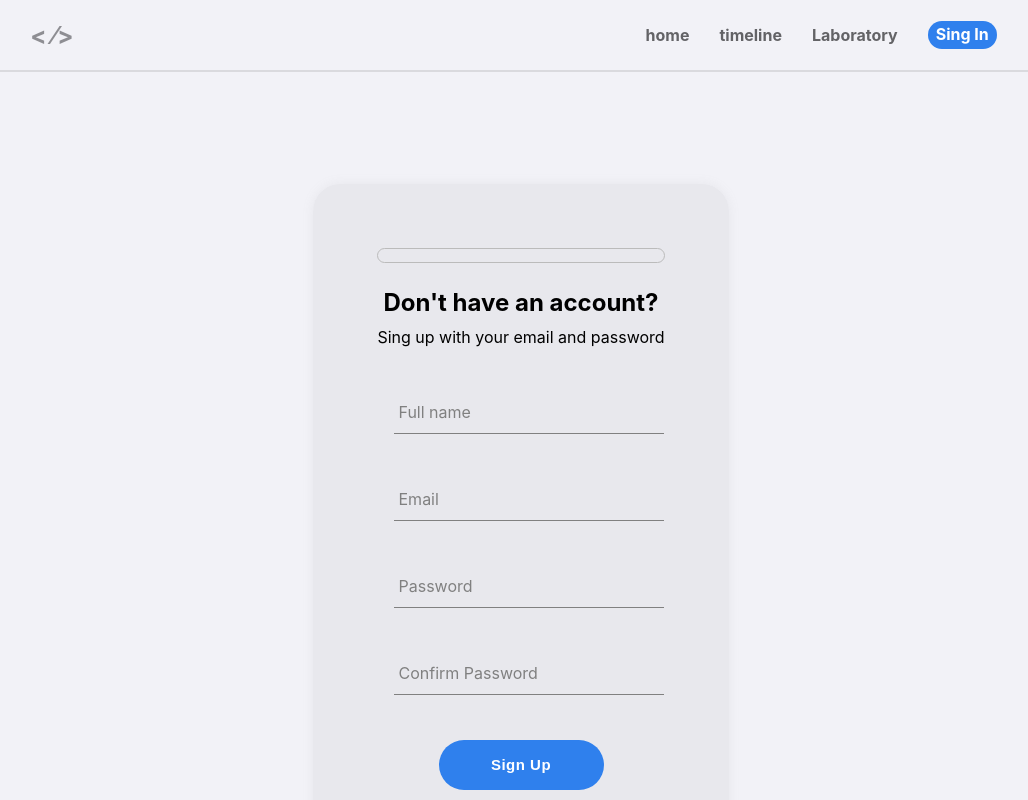
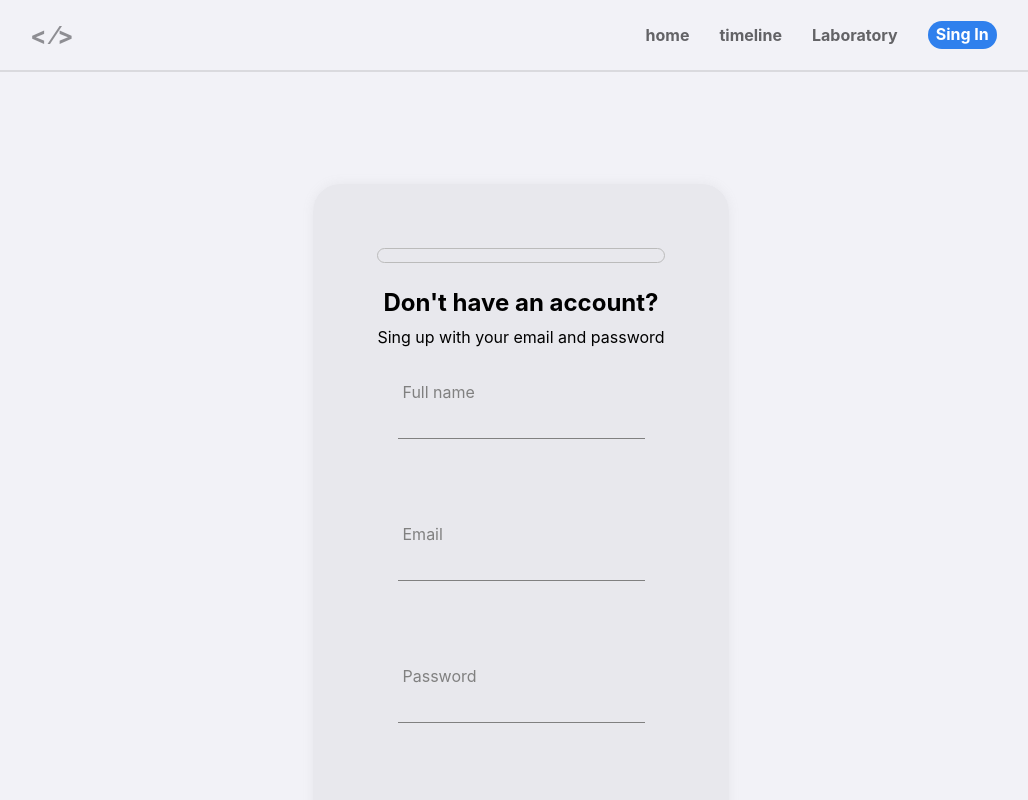
Before and after one commit to michalPortes/portfolio, a React (Create React App) app: page /#/Create in a window 1280 px wide. Shown: the top 800 px of the page, without its empty margins (119-1147 px from the left). Built offline with nearby package versions, Linux system fonts and the light colour scheme; no server answers.

Commit message:
ajustando layout da criacao do usuario

```diff
--- a/src/components/form-input/form-input.styles.jsx
+++ b/src/components/form-input/form-input.styles.jsx
@@ -29,7 +29,6 @@ export const FormInputContainer = styled.input`
   color: ${SubColor};
   font-size: 18px;
   padding: 10px 10px 10px 5px;
-  width: 100%;
   border: none;
   border-radius: 0;
   border-bottom: 1px solid ${SubColor};
@@ -46,7 +45,7 @@ export const FormInputContainer = styled.input`
 
 export const Group = styled.div`
   position: relative;
-  margin: 45px 0;
+  margin: 25px 0px;
 
   input[type='password'] {
     letter-spacing: 0.3em;
--- a/src/components/sing-up/sing-up.component.jsx
+++ b/src/components/sing-up/sing-up.component.jsx
@@ -5,7 +5,7 @@ import Button, { BUTTON_TYPES_CLASSES } from '../button/button.component'
 
 import { createAuthUserWithEmailAndPassword, createUserDocumentFromAuth } from '../../utils/firebase/firebase.utils'
 
-import { SingUpContainer, Conteiner, SingUpHs, ConteinerBar, ProgressBar } from './sing-up.styled'
+import { SingUpContainer, Conteiner, SingUpHs, ConteinerBar, ProgressBar, ConteinerForm } from './sing-up.styled'
 
 
 
@@ -101,7 +101,7 @@ const SingUp = () => {
         </ConteinerBar>
         <SingUpHs>Don't have an account?</SingUpHs>
         <span>Sing up with your email and password</span>
-        <form onSubmit={handleSubmit}>
+        <ConteinerForm onSubmit={handleSubmit}>
           <FormInput
             label='Full name'
             type='text'
@@ -139,7 +139,7 @@ const SingUp = () => {
           />
 
           <Button buttonType={BUTTON_TYPES_CLASSES.base} type='submit'>Sign Up</Button>
-        </form>
+        </ConteinerForm>
       </Conteiner>
     </SingUpContainer>
   )
--- a/src/components/sing-up/sing-up.styled.jsx
+++ b/src/components/sing-up/sing-up.styled.jsx
@@ -6,7 +6,6 @@ export const SingUpContainer = styled.div`
   display: flex;
   align-items: center;
   flex-direction: column;
-  height: 100vh;
   background-color: rgb(242,242,247);
   @media (max-width: 768px) {
     height: auto;
@@ -41,6 +40,7 @@ export const Conteiner = styled.div`
   align-items: center;
   flex-direction: column;
   margin-top: 7rem;
+  margin-bottom: 4rem;
 
   @media (max-width: 768px) {
     padding: 1.5rem 1rem 1rem 1rem;
@@ -74,3 +74,10 @@ export const ProgressBar = styled.div`
   height: 100%;
   transition: all .5s;
 `
+
+export const ConteinerForm = styled.form`
+  display: flex;
+  align-items: center;
+  justify-content: center;
+  flex-direction: column;
+`
```
